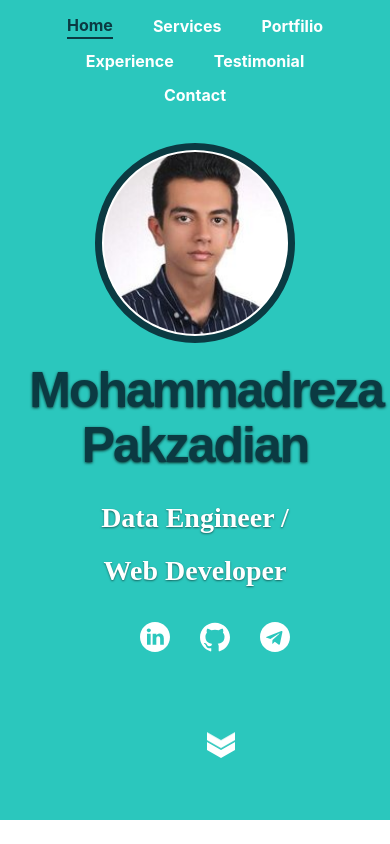
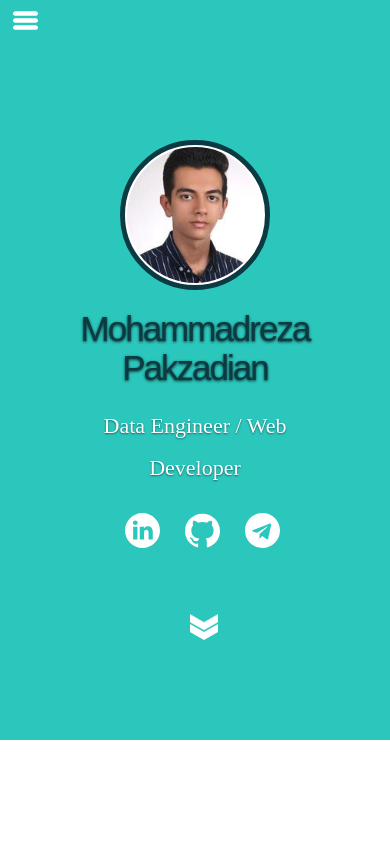
Before and after one commit to mrp-78/my-cv, a React (Create React App) app: page / in a window 390 px wide. Built offline with nearby package versions, Linux system fonts and the light colour scheme.

Commit message:
responsieve header and navbar

```diff
--- a/package.json
+++ b/package.json
@@ -8,6 +8,7 @@
     "@testing-library/user-event": "^7.2.1",
     "bootstrap": "^4.4.1",
     "react": "^16.13.1",
+    "react-bootstrap": "^1.0.1",
     "react-dom": "^16.13.1",
     "react-scripts": "3.4.1"
   },
--- a/src/components/Header.css
+++ b/src/components/Header.css
@@ -21,3 +21,36 @@
   border-style: solid;
   color: #0b3a42;
 }
+
+.open-menu {
+  width: 30px;
+  height: 30px;
+}
+
+.mobile {
+  display: none;
+}
+
+@media screen and (max-width: 800px) {
+  .desktop {
+    display: none;
+  }
+  .mobile {
+    display: block;
+    width: 100%;
+    margin: 0;
+    padding: 0;
+  }
+
+  .navbar {
+    padding: 0 !important;
+  }
+
+  .item:hover {
+    border-width: 0;
+  }
+
+  .topnav {
+    justify-content: left !important;
+  }
+}
--- a/src/components/Header.js
+++ b/src/components/Header.js
@@ -1,17 +1,46 @@
 import React, { Component } from "react";
 import "./Header.css";
+import { ListGroupItem, Accordion, Button, ListGroup } from "react-bootstrap";
 
 class Header extends Component {
-  state = {};
+  state = {
+    Items: [
+      "Home",
+      "Services",
+      "Portfolio",
+      "Experience",
+      "Testimonial",
+      "Contact",
+    ],
+  };
   render() {
     return (
       <di className="topnav navbar  navbar-light">
-        <div className="item selected">Home</div>
-        <div className="item">Services</div>
-        <div className="item">Portfilio</div>
-        <div className="item">Experience</div>
-        <div className="item">Testimonial</div>
-        <div className="item">Contact</div>
+        {this.state.Items.map((item) => (
+          <div className="item desktop">{item}</div>
+        ))}
+        <Accordion className="mobile">
+          <Accordion.Toggle as={Button} variant="link" eventKey="0">
+            <img
+              src={require("../assets/open-menu.svg")}
+              style={{ width: "25px", height: "25px" }}
+            ></img>
+          </Accordion.Toggle>
+          <Accordion.Collapse eventKey="0">
+            <ListGroup>
+              {this.state.Items.map((item) => (
+                <ListGroupItem
+                  style={{
+                    backgroundColor: "#20c5baf2",
+                    borderColor: "#d8d8d8",
+                  }}
+                >
+                  <div className="item">{item}</div>
+                </ListGroupItem>
+              ))}
+            </ListGroup>
+          </Accordion.Collapse>
+        </Accordion>
       </di>
     );
   }
--- a/src/components/Home.css
+++ b/src/components/Home.css
@@ -39,7 +39,7 @@ header .banner-text h3 {
 }
 
 header .banner-text .profile {
-  margin-top: 7%;
+  margin-top: 100px;
   width: 200px;
   height: 200px;
   border-radius: 100%;
@@ -51,26 +51,26 @@ header .banner-text .profile {
   background-color: white;
 }
 
-header .social {
-  margin: 24px 0;
-  /* padding: 0;
-  font-size: 30px;
-  text-shadow: 0px 1px 2px rgba(0, 0, 0, 0.8); */
-}
 header .social li {
   display: inline-block;
-  margin: 0 15px;
+  margin: 24px 0;
+  margin-right: 25px;
   padding: 0;
 }
 header .social li a img {
-  width: 30px;
-  height: 30px;
+  width: 35px;
+  height: 35px;
 }
 
-header .social li a:hover {
+header .social li a img:hover {
+  background-color: #0b3a42;
+  border-radius: 100%;
+}
+
+/* header .social li a:hover {
   color: #11abb0;
   fill: #fff;
-}
+} */
 
 body {
   display: flex;
@@ -82,13 +82,8 @@ body {
   background: #333;
 }
 
-.container {
-  position: absolute;
-  display: block;
-  /* bottom: 15%; */
-  left: 49.3%;
-  width: 24px;
-  height: 24px;
+header {
+  justify-content: center;
 }
 
 .chevron {
@@ -96,6 +91,8 @@ body {
   width: 28px;
   height: 8px;
   opacity: 0;
+  left: 50%;
+  margin-left: -5px;
   transform: scale3d(0.5, 0.5, 0.5);
   animation: move 3s ease-out infinite;
 }
@@ -152,3 +149,17 @@ body {
     opacity: 1;
   }
 }
+
+@media screen and (max-width: 800px) {
+  header .banner-text h1 {
+    font: 35px/1.1em "opensans-bold", sans-serif;
+  }
+  header .banner-text h3 {
+    font: 22px/1.9em "librebaskerville-regular", serif;
+  }
+  header .banner-text .profile {
+    width: 150px;
+    height: 150px;
+    border-width: 5px;
+  }
+}
--- a/src/components/Home.js
+++ b/src/components/Home.js
@@ -1,5 +1,6 @@
 import React, { Component } from "react";
 import "./Home.css";
+import { Dropdown, ListGroup, Accordion, Card, Button } from "react-bootstrap";
 
 class Home extends Component {
   state = {};
@@ -29,17 +30,12 @@ class Home extends Component {
               </li>
             </ul>
           </div>
+          <a>
+            <div class="chevron"></div>
+            <div class="chevron"></div>
+            <div class="chevron"></div>
+          </a>
         </div>
-        {/* <p className="scrolldown">
-          <a className="smoothscroll" href="#about">
-            <i className="icon-down-circle"></i>
-          </a>
-        </p>{" "} */}
-        <a class="container">
-          <div class="chevron"></div>
-          <div class="chevron"></div>
-          <div class="chevron"></div>
-        </a>
       </header>
     );
   }
```
Also changed, not shown: src/assets/open-menu.svg (added), 1 other file (tests, documents, lock files or other folders).
